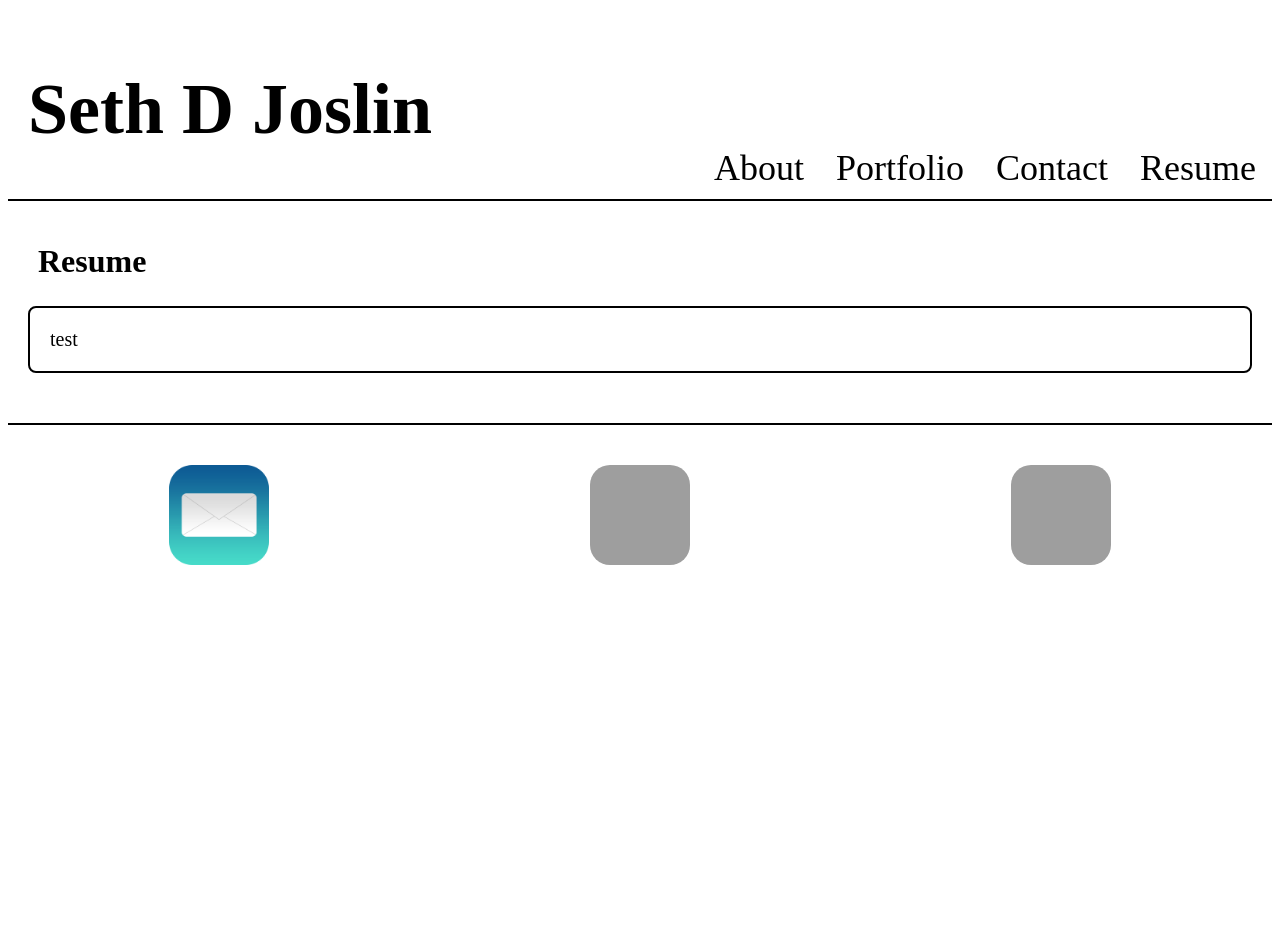
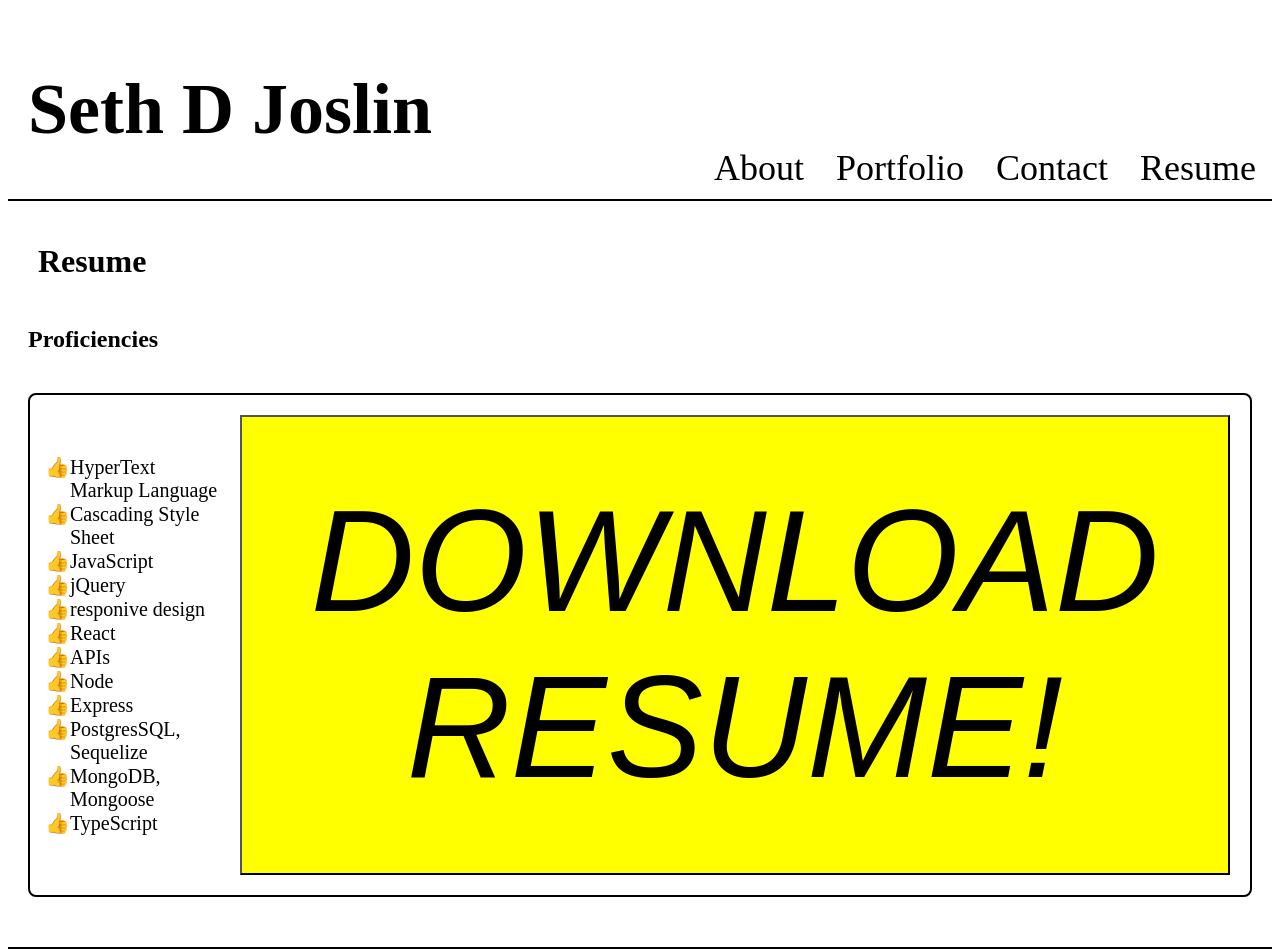
Before and after one commit to Seth-D-Joslin/My-Portfolio-Website, a React (Vite) app: page /resume in a window 1280 px wide. Shown: the top 952 px of the page. Before the commit the page ends 800 px from the top, so only its background shows below. Built offline with nearby package versions, Linux system fonts and the light colour scheme; grey boxes are pictures that could not be loaded; the HTML template or start-up script is replaced by a standard one.

Commit message:
added md file, added image, filled 3 more components

```diff
--- a/src/App.jsx
+++ b/src/App.jsx
@@ -36,7 +36,7 @@ function App() {
       <footer>
         <h2>
           {" "}
-          <a href="mailto:seth.joslin@yahoo.com" class="decor">
+          <a href="mailto:seth.joslin@yahoo.com">
             <img src={email} id="icons" alt="Email" />
           </a>
         </h2>
@@ -44,14 +44,14 @@ function App() {
           {" "}
           <a
             href="https://www.linkedin.com/in/seth-joslin-225200281/"
-            class="decor"
+            target="_blank"
           >
             <img src={linkedIn} id="icons" alt="LinkedIn" />
           </a>
         </h2>
         <h2>
           {" "}
-          <a href="https://github.com/Seth-D-Joslin" class="decor">
+          <a href="https://github.com/Seth-D-Joslin" target="_blank">
             <img
               src="https://icons.iconarchive.com/icons/limav/flat-gradient-social/128/Github-icon.png"
               id="icons"
--- a/src/assets/css/App.css
+++ b/src/assets/css/App.css
@@ -5,6 +5,12 @@ header {
   font-size: 36px;
   margin: 8px auto;
   border-bottom: 2px solid black;
+}
+
+#bigUglyButton {
+  font-size: 144px;
+  font-style: italic;
+  background-color: yellow;
 }
 
 #myName {
@@ -34,6 +40,22 @@ h2 {
   padding: 20px;
 }
 
+#portfolio {
+  display: flex;
+  flex-direction: column;
+  padding-left: 30px;
+}
+
+#projects {
+  font-size: 24px;
+}
+
+#pImages {
+  border-radius: 20px;
+  height: 180px;
+  width: 300px;
+}
+
 p {
   display: flex;
   margin-bottom: 50px;
@@ -61,6 +83,11 @@ a {
   color: black;
 }
 
+.decor {
+  list-style-type: "\1F44D";
+  padding: 20px;
+}
+
 #icons {
   height: 100px;
   width: 100px;
--- a/src/components/Contact.jsx
+++ b/src/components/Contact.jsx
@@ -22,17 +22,36 @@ function Contact() {
       <form onSubmit={handleSubmit} id="form">
         <label>Name</label>
         <br />
-        <input type="text" name="name" />
+        <input
+          type="text"
+          name="name"
+          //   value={formData.name}
+          //   onChange={handleChange}
+        />
         <br />
         <br />
         <label>Email</label>
         <br />
-        <input type="text" email="email" />
+        <input
+          type="text"
+          email="email"
+          //   value={formData.email}
+          //   onChange={handleChange}
+        />
         <br />
         <br />
         <label>Message</label>
         <br />
-        <textarea type="text" message="message" rows="5" cols="30" />
+        <textarea
+          type="text"
+          message="message"
+          rows="5"
+          cols="30"
+          //   value={formData.email}
+          //   onChange={handleChange}
+        />
+        <br />
+        <button type="submit">Submit</button>
       </form>
     </>
   );
--- a/src/components/Portfolio.jsx
+++ b/src/components/Portfolio.jsx
@@ -1,15 +1,45 @@
 const projects = [
   {
-    title: "test",
-    description: "test",
-    image: "test",
-    link: "test",
+    title: "Study Guide",
+    image:
+      "https://miro.medium.com/v2/resize:fit:1000/1*hhs1OorueEU9-pI5AdK0lQ.gif",
+    link: "https://github.com/Seth-D-Joslin/prework-study-guide",
   },
   {
-    title: "test2",
-    description: "test2",
-    image: "test2",
-    link: "test2",
+    title: "J&M Sausage LLC",
+    image:
+      "https://i.pinimg.com/originals/cf/0a/f4/cf0af4f225a953a09bfe6717d45db58b.gif",
+    link: "https://github.com/Seth-D-Joslin/J-M-Sausage",
+  },
+  {
+    title: "README Generator",
+    image:
+      "https://user-images.githubusercontent.com/74038190/212257460-738ff738-247f-4445-a718-cdd0ca76e2db.gif",
+    link: "https://github.com/Seth-D-Joslin/README-Generator",
+  },
+  {
+    title: "Responsive Vehicle Prompt",
+    image:
+      "https://i.pinimg.com/originals/d4/3c/11/d43c11d76c7db33af616426597e88833.gif",
+    link: "https://github.com/Seth-D-Joslin/Responsive-Vehicle-Prompt",
+  },
+  {
+    title: "Weather Forecast",
+    image:
+      "https://i.pinimg.com/originals/e7/be/ff/e7befff154e80ea8de54b116b750af98.gif",
+    link: "https://github.com/Seth-D-Joslin/Weather-Forecast",
+  },
+  {
+    title: "Company Management",
+    image:
+      "https://i.pinimg.com/originals/fa/d2/e7/fad2e730bb3a7bb0ecea4e446e283920.gif",
+    link: "https://github.com/Seth-D-Joslin/Company-Management-edX",
+  },
+  {
+    title: "Penny Pinchers Alpha",
+    image:
+      "https://i.pinimg.com/originals/f5/8f/bc/f58fbc9e41295d7d8bd01a42587f0d4e.gif",
+    link: "https://github.com/justanda/Project-0",
   },
 ];
 
@@ -18,7 +48,13 @@ function Portfolio() {
     <>
       <h1 id="page">Portfolio</h1>
       {projects.map((project, index) => (
-        <p key={index}>{project.title}</p>
+        <div key={index} id="portfolio">
+          <h3 id="projects">{project.title}</h3>{" "}
+          <a href={project.link} target="_blank">
+            <img src={project.image} alt="animated pic" id="pImages" />
+          </a>
+          {project.description}
+        </div>
       ))}
     </>
   );
--- a/src/components/Resume.jsx
+++ b/src/components/Resume.jsx
@@ -1,8 +1,35 @@
 function Resume() {
+  const handleDownload = () => {
+    const link = document.createElement("a");
+    link.href = `https://youtu.be/dQw4w9WgXcQ`;
+    // link.href = `../assets/images/legend.JPG`;
+    // link.download = "legend.JPG";
+    link.click();
+  };
+
   return (
     <>
       <h1 id="page">Resume</h1>
-      <p>test</p>
+      <h2>Proficiencies</h2>
+      <p>
+        <ul class="decor">
+          <li>HyperText Markup Language</li>
+          <li>Cascading Style Sheet</li>
+          <li>JavaScript</li>
+          <li>jQuery</li>
+          <li>responive design</li>
+          <li>React</li>
+          <li>APIs</li>
+          <li>Node</li>
+          <li>Express</li>
+          <li>PostgresSQL, Sequelize</li>
+          <li>MongoDB, Mongoose</li>
+          <li>TypeScript</li>
+        </ul>
+        <button onClick={handleDownload} id="bigUglyButton">
+          DOWNLOAD RESUME!
+        </button>
+      </p>
     </>
   );
 }
```
Also changed, not shown: src/assets/images/legend.JPG (added), 1 other file (tests, documents, lock files or other folders).
